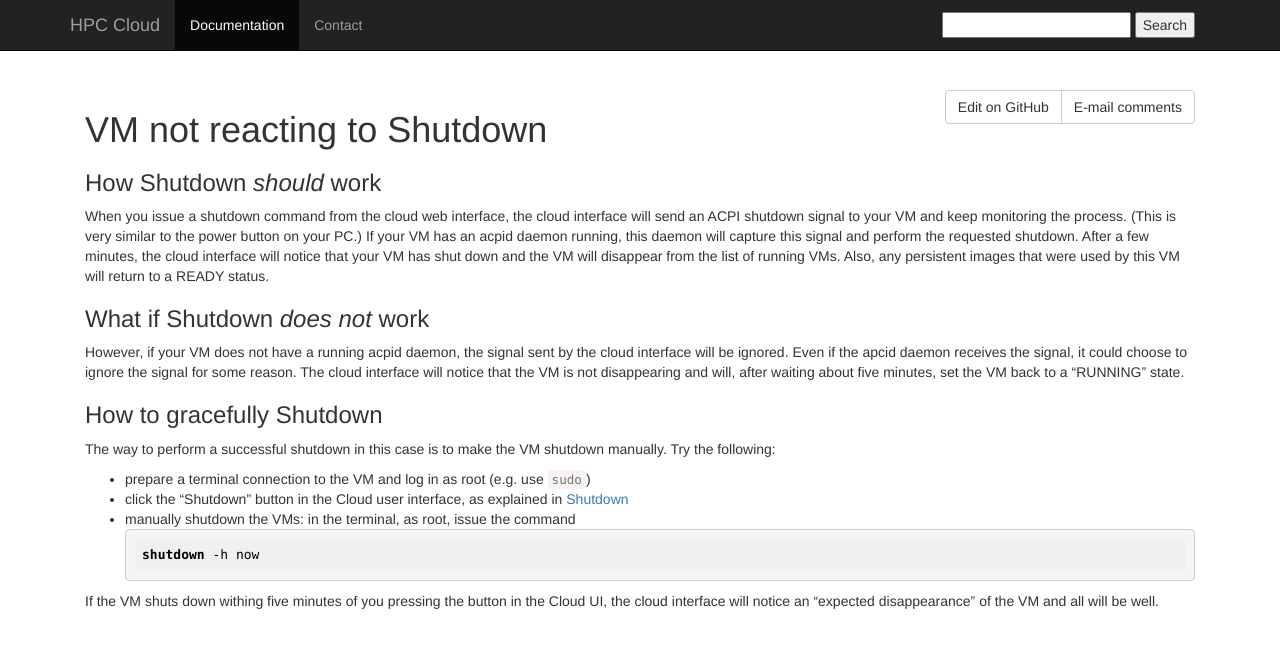
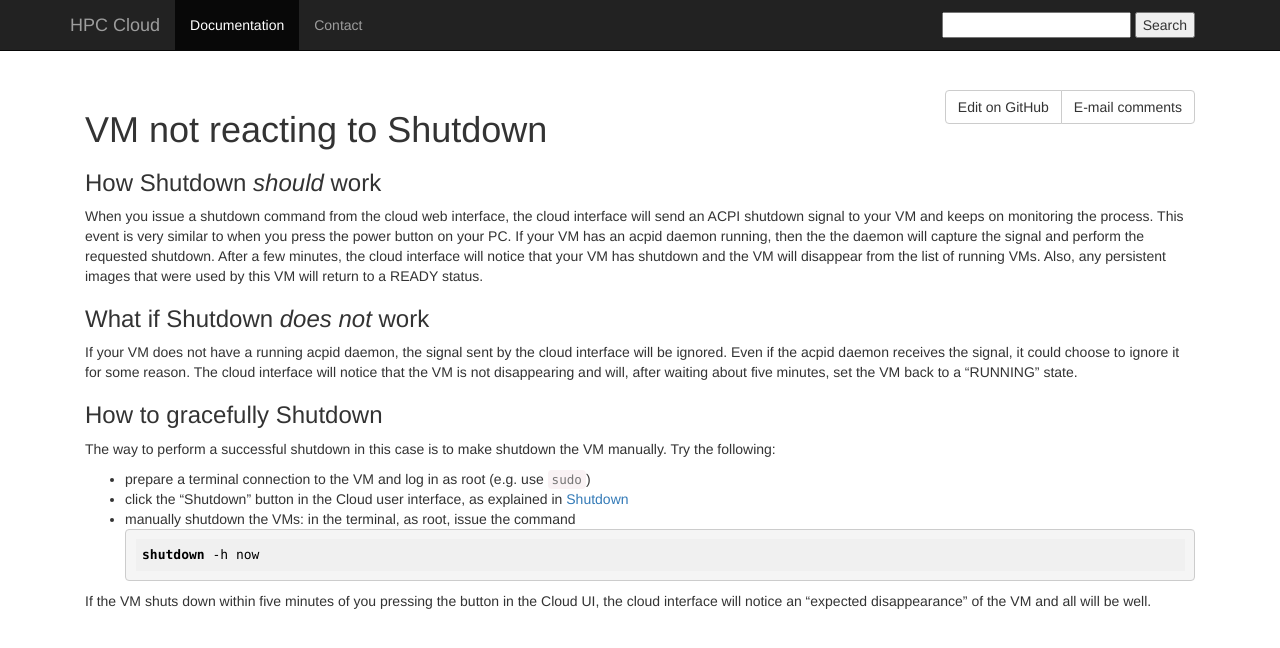
Before and after one commit to sara-nl/clouddocs, a Jekyll site: the page built from vm-not-reacting-to-shutdown.markdown, in a window 1280 px wide. Shown: the top 648 px of the page. Built offline with Jekyll 4.4.1, drawn with Linux system fonts in a browser that asks for light colours; nearby versions of some CDN libraries.

Commit message:
Improved readability and minor typos

````diff
--- a/vm-not-reacting-to-shutdown.markdown
+++ b/vm-not-reacting-to-shutdown.markdown
@@ -6,21 +6,19 @@ layout: default
 
 ### How Shutdown _should_ work
 
-When you issue a shutdown command from the cloud web interface, the cloud interface will send an ACPI shutdown signal to your VM and keep monitoring the process.
-(This is very similar to the power button on your PC.)
-If your VM has an acpid daemon running, this daemon will capture this signal and perform the requested shutdown.
-After a few minutes, the cloud interface will notice that your VM has shut down and the VM will disappear from the list of running VMs.
+When you issue a shutdown command from the cloud web interface, the cloud interface will send an ACPI shutdown signal to your VM and keeps on monitoring the process. This event is very similar to when you press the power button on your PC. If your VM has an acpid daemon running, then the the daemon will capture the signal and perform the requested shutdown.
+After a few minutes, the cloud interface will notice that your VM has shutdown and the VM will disappear from the list of running VMs.
 Also, any persistent images that were used by this VM will return to a READY status.
 
 ### What if Shutdown _does not_ work
 
-However, if your VM does not have a running acpid daemon, the signal sent by the cloud interface will be ignored.
-Even if the apcid daemon receives the signal, it could choose to ignore the signal for some reason.
+If your VM does not have a running acpid daemon, the signal sent by the cloud interface will be ignored.
+Even if the acpid daemon receives the signal, it could choose to ignore it for some reason.
 The cloud interface will notice that the VM is not disappearing and will, after waiting about five minutes, set the VM back to a "RUNNING" state.
 
 ### How to gracefully Shutdown
 
-The  way to perform a successful shutdown in this case is to make the VM shutdown manually.
+The way to perform a successful shutdown in this case is to make shutdown the VM manually.
 Try the following:
 
 * prepare a terminal connection to the VM and log in as root (e.g. use `sudo`)
@@ -30,5 +28,4 @@ Try the following:
 shutdown -h now
 ```
 
-If the VM shuts down withing five minutes of you pressing the button in the Cloud UI,
-the cloud interface will notice an "expected disappearance" of the VM and all will be well.
+If the VM shuts down within five minutes of you pressing the button in the Cloud UI, the cloud interface will notice an "expected disappearance" of the VM and all will be well.
````
